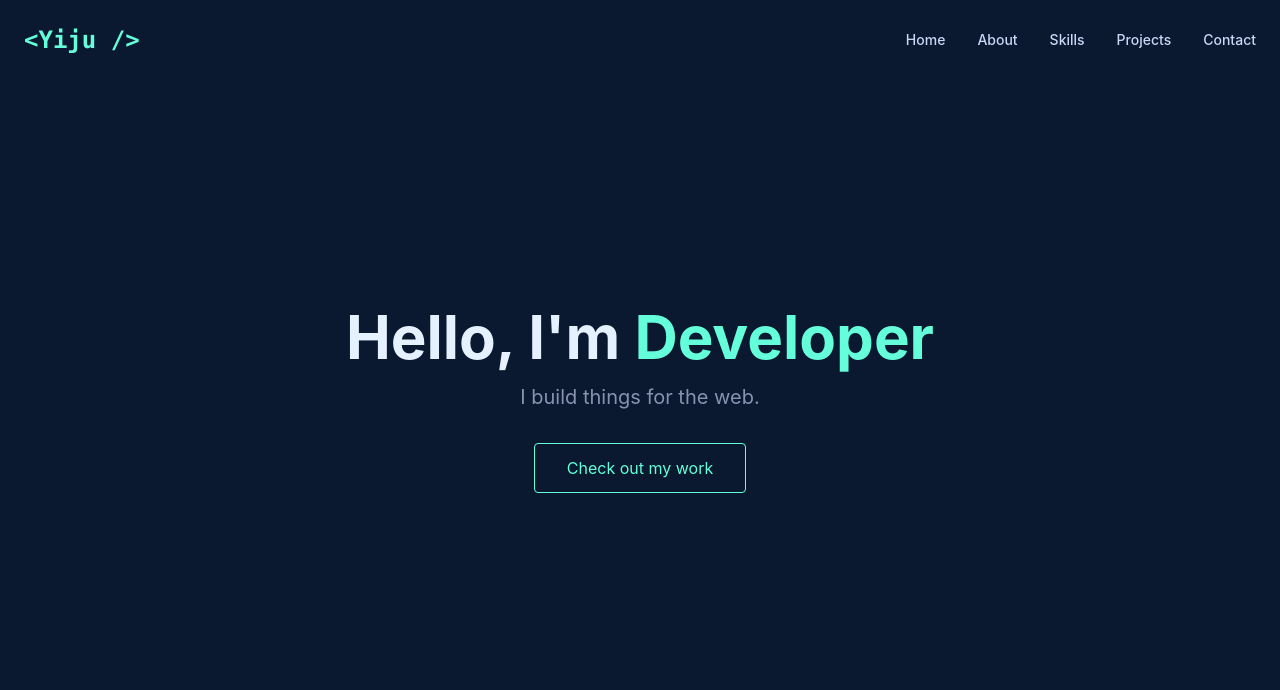
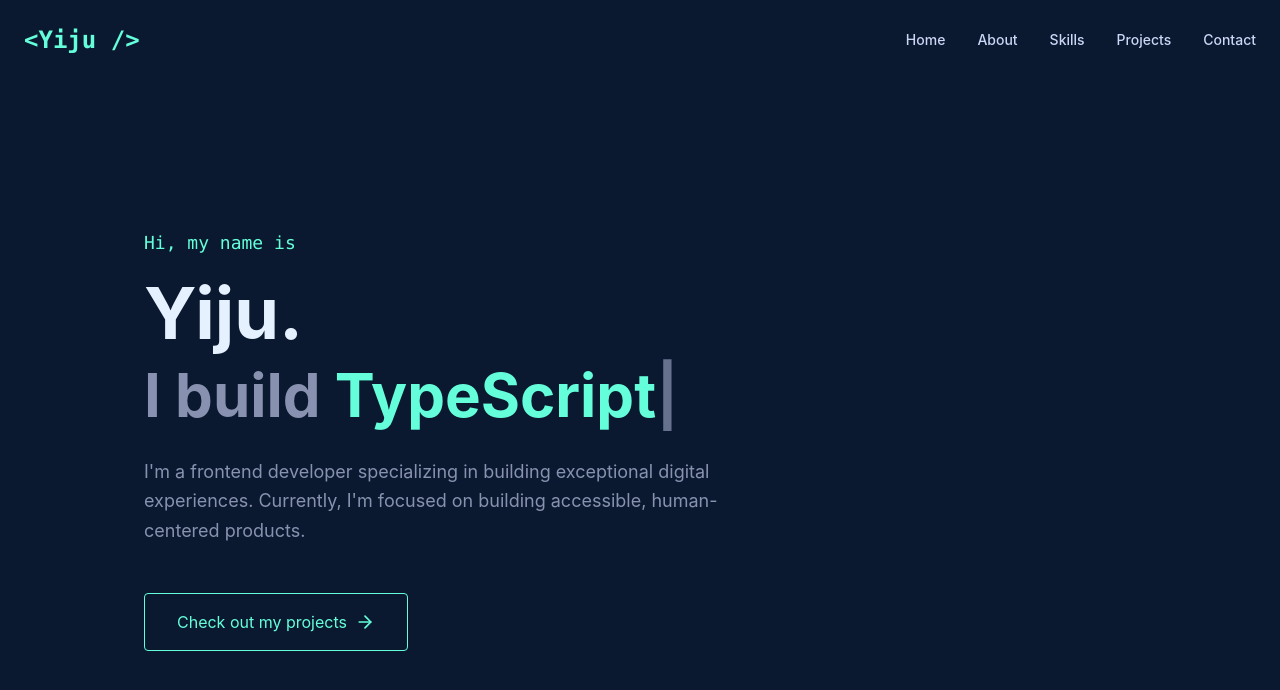
Before and after one commit to loco9939/portfolio-2025, a React (Vite) app: page / in a window 1280 px wide. Shown: the top 690 px of the page. Built offline with nearby package versions, Linux system fonts and the light colour scheme.

Commit message:
feat: Hero 섹션 구현, useTypewriter 훅 구현

```diff
--- /dev/null
+++ b/src/components/Hero.tsx
@@ -0,0 +1,68 @@
+import { motion } from 'framer-motion';
+import { ArrowRight } from 'lucide-react';
+import { useTypewriter } from '../hooks/useTypewriter';
+
+const Hero = () => {
+    const typedText = useTypewriter(['React', 'TypeScript', 'Next.js', 'Tailwind CSS']);
+
+    return (
+        <section className="min-h-screen flex flex-col justify-center px-6 md:px-20 max-w-6xl mx-auto pt-20">
+            <motion.div
+                initial={{ opacity: 0, y: 20 }}
+                animate={{ opacity: 1, y: 0 }}
+                transition={{ duration: 0.5 }}
+            >
+                <p className="text-emerald font-mono mb-5 text-lg">Hi, my name is</p>
+            </motion.div>
+
+            <motion.div
+                initial={{ opacity: 0, y: 20 }}
+                animate={{ opacity: 1, y: 0 }}
+                transition={{ duration: 0.5, delay: 0.1 }}
+            >
+                <h1 className="text-5xl md:text-7xl font-bold text-slate-lighter mb-4">
+                    Yiju.
+                </h1>
+            </motion.div>
+
+            <motion.div
+                initial={{ opacity: 0, y: 20 }}
+                animate={{ opacity: 1, y: 0 }}
+                transition={{ duration: 0.5, delay: 0.2 }}
+            >
+                <h2 className="text-4xl md:text-6xl font-bold text-slate mb-8">
+                    I build <span className="text-emerald">{typedText}</span>
+                    <span className="animate-pulse">|</span>
+                </h2>
+            </motion.div>
+
+            <motion.div
+                initial={{ opacity: 0, y: 20 }}
+                animate={{ opacity: 1, y: 0 }}
+                transition={{ duration: 0.5, delay: 0.3 }}
+                className="max-w-xl text-slate text-lg mb-12 leading-relaxed"
+            >
+                <p>
+                    I'm a frontend developer specializing in building exceptional digital experiences.
+                    Currently, I'm focused on building accessible, human-centered products.
+                </p>
+            </motion.div>
+
+            <motion.div
+                initial={{ opacity: 0, y: 20 }}
+                animate={{ opacity: 1, y: 0 }}
+                transition={{ duration: 0.5, delay: 0.4 }}
+            >
+                <a
+                    href="#projects"
+                    className="group inline-flex items-center gap-2 px-8 py-4 border border-emerald text-emerald rounded hover:bg-emerald/10 transition-all duration-300"
+                >
+                    Check out my projects
+                    <ArrowRight className="group-hover:translate-x-1 transition-transform" size={20} />
+                </a>
+            </motion.div>
+        </section>
+    );
+};
+
+export default Hero;
--- /dev/null
+++ b/src/hooks/useTypewriter.ts
@@ -0,0 +1,34 @@
+import { useState, useEffect } from 'react';
+
+export const useTypewriter = (words: string[], typingSpeed = 150, deletingSpeed = 100, pauseDuration = 2000) => {
+    const [currentWordIndex, setCurrentWordIndex] = useState(0);
+    const [currentText, setCurrentText] = useState('');
+    const [isDeleting, setIsDeleting] = useState(false);
+
+    useEffect(() => {
+        const word = words[currentWordIndex];
+
+        const type = () => {
+            setCurrentText((prev) => {
+                if (isDeleting) {
+                    return word.substring(0, prev.length - 1);
+                } else {
+                    return word.substring(0, prev.length + 1);
+                }
+            });
+
+            if (!isDeleting && currentText === word) {
+                setTimeout(() => setIsDeleting(true), pauseDuration);
+            } else if (isDeleting && currentText === '') {
+                setIsDeleting(false);
+                setCurrentWordIndex((prev) => (prev + 1) % words.length);
+            }
+        };
+
+        const timer = setTimeout(type, isDeleting ? deletingSpeed : typingSpeed);
+
+        return () => clearTimeout(timer);
+    }, [currentText, isDeleting, currentWordIndex, words, typingSpeed, deletingSpeed, pauseDuration]);
+
+    return currentText;
+};
--- a/src/pages/Home.tsx
+++ b/src/pages/Home.tsx
@@ -1,29 +1,10 @@
-import { motion } from 'framer-motion';
+import Hero from '../components/Hero';
 
 const Home = () => {
     return (
-        <div className="min-h-screen flex flex-col items-center justify-center p-4">
-            <motion.div
-                initial={{ opacity: 0, y: 20 }}
-                animate={{ opacity: 1, y: 0 }}
-                transition={{ duration: 0.8 }}
-                className="text-center"
-            >
-                <h1 className="text-4xl md:text-6xl font-bold text-slate-lighter mb-4">
-                    Hello, I'm <span className="text-emerald">Developer</span>
-                </h1>
-                <p className="text-xl text-slate max-w-2xl mx-auto mb-8">
-                    I build things for the web.
-                </p>
-                <motion.button
-                    whileHover={{ scale: 1.05 }}
-                    whileTap={{ scale: 0.95 }}
-                    className="px-8 py-3 border border-emerald text-emerald rounded hover:bg-emerald/10 transition-colors"
-                >
-                    Check out my work
-                </motion.button>
-            </motion.div>
-        </div>
+        <main>
+            <Hero />
+        </main>
     );
 };
 
```
